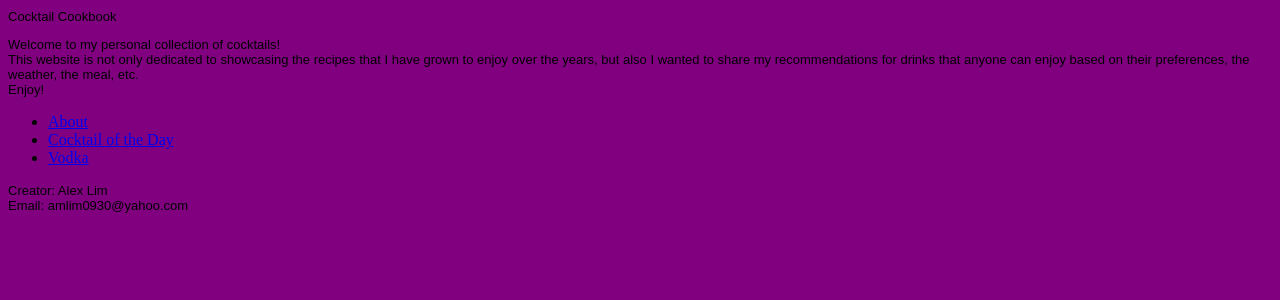
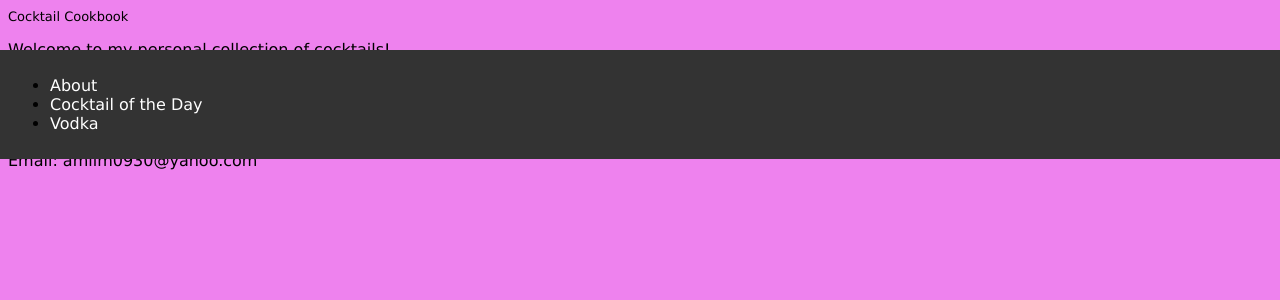
Before and after one commit to alexercise2day/django_projects, a Django app: template miniproject1/cocktail/recipe/cocktail_book/templates/base.html in a window 1280 px wide. Shown: the top 300 px of the page. Run offline with Django 3.2, Linux system fonts and the light colour scheme; the template is opened without the code that fills it, so the values that code supplies are empty.

Commit message:
working on editing homepage. need to adjust others

```diff
--- a/miniproject1/cocktail/recipe/cocktail_book/static/style.css
+++ b/miniproject1/cocktail/recipe/cocktail_book/static/style.css
@@ -1,9 +1,31 @@
 body {
-    background-color: purple;
+    background-color: #EE82EE;
+    font-family: 'Lucida Sans', 'Lucida Sans Regular', 'Lucida Grande', 'Lucida Sans Unicode', Geneva, Verdana, sans-serif;
 }
 
-h1, p {
-    font-family: sans-serif;
+h1 {
+    font-family: 'Lucida Sans', 'Lucida Sans Regular', 'Lucida Grande', 'Lucida Sans Unicode', Geneva, Verdana, sans-serif;
     font-size: small;
     font-weight: 200;;
 }
+
+p {
+    font-family: 'Lucida Sans', 'Lucida Sans Regular', 'Lucida Grande', 'Lucida Sans Unicode', Geneva, Verdana, sans-serif;
+}
+
+nav {
+    position: absolute;
+    top: 50px;
+    left: 0;
+    right: 0;
+    background-color: #333;
+    display: flex;
+    justify-content: space-between;
+    padding: 10px;
+}
+
+nav a {
+    color: #fff;
+    text-decoration: none;
+    margin-right: 10px;
+}
```
Also changed, not shown: miniproject1/cocktail/recipe/productionfiles/style.css (+30 -3 lines), miniproject1/cocktail/recipe/db.sqlite3.
